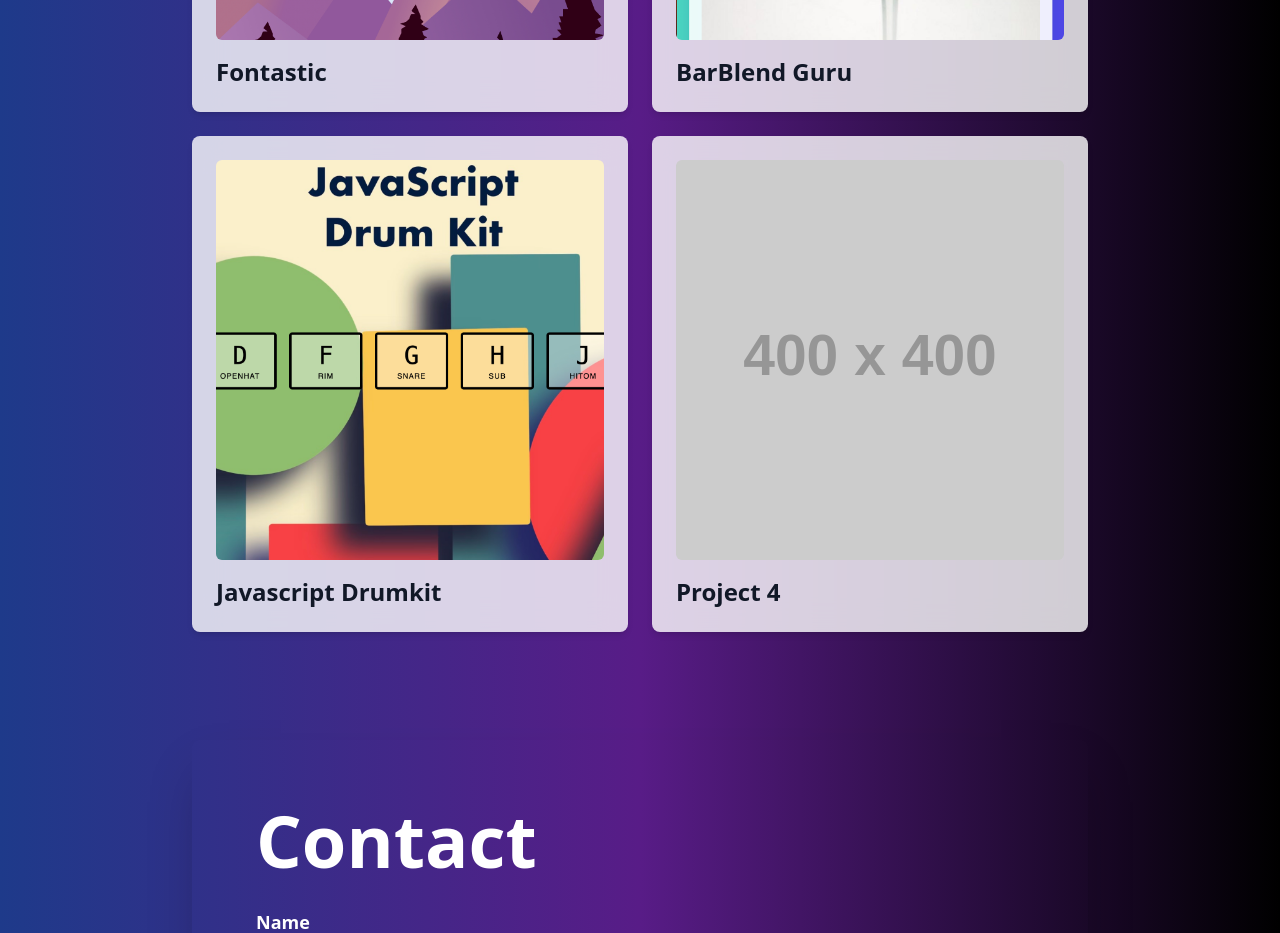
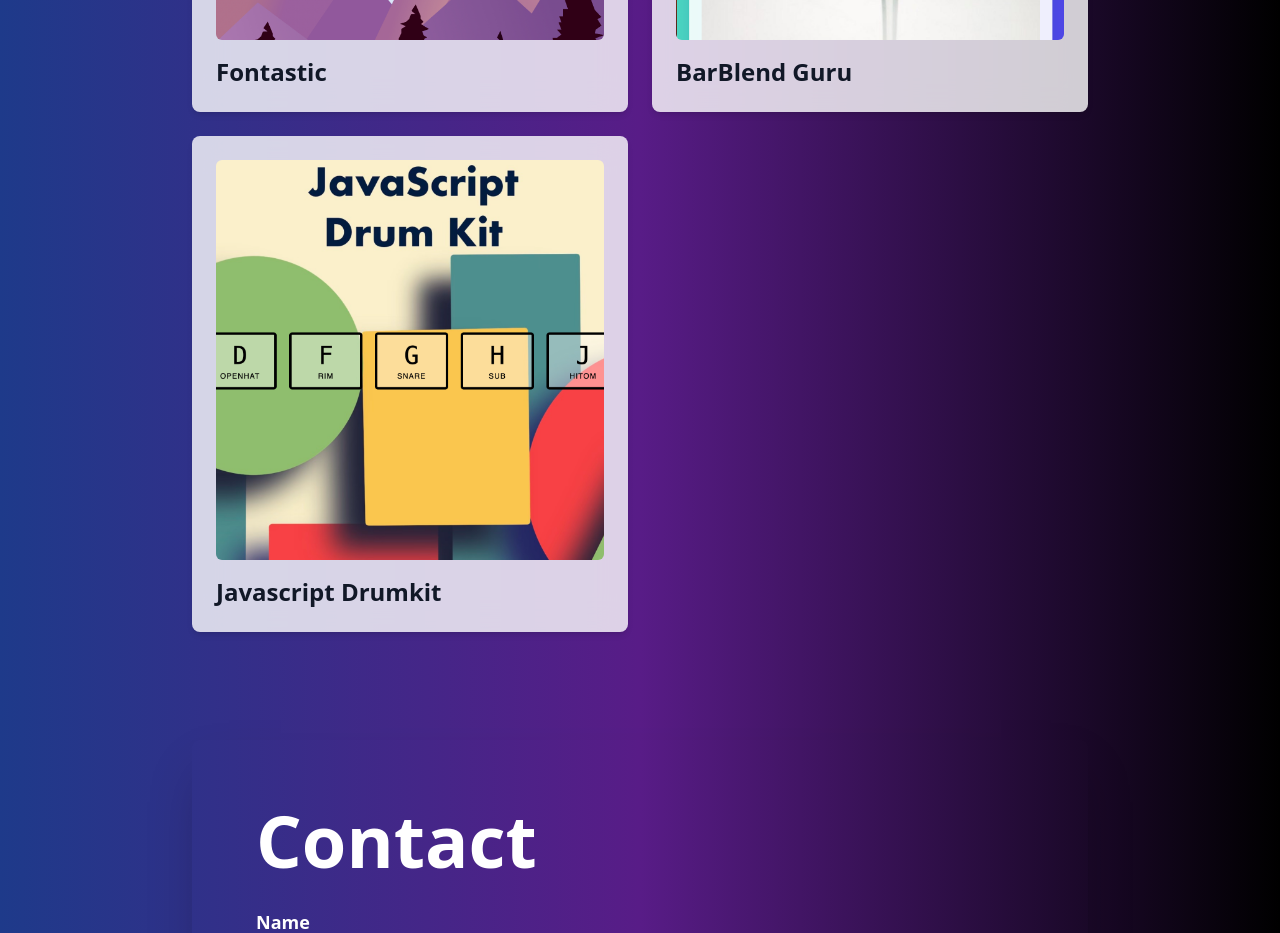
Before and after one commit to mriansabado/ians-portfolio-site, a React (Create React App) app: page / in a window 1280 px wide. Shown: the part 1920-2853 px from the top of the page. Built offline with nearby package versions, Linux system fonts and the light colour scheme; a web font is replaced by a local one.

Commit message:
removed blank project | updated cards to show stack details

```diff
--- a/src/Projects.js
+++ b/src/Projects.js
@@ -4,19 +4,25 @@ import Fontastic from './assets/fontastic-image.png';
 import JSDrumkit from './assets/JS-Drumkit.png';
 
 const projects = [
-  { title: 'Fontastic', description: 'Input text and have it appear on your screen in full size. Communicate non-verbally to your friends across the room! Stack: React Native | Lottie files', link: '#', image: Fontastic },
-  { title: 'BarBlend Guru', description: 'Lookup cocktail recipes and get drink suggestions by utilizing this web app. Stack: Next JS | Tailwind CSS | Rest API', link: 'https://main.d2e1ldx3lbiju.amplifyapp.com/', image: BarblendImage },
-  { title: 'Javascript Drumkit', description: 'Use your computer keyboard as a drumkit', link: 'https://mriansabado.github.io/javaScript-drumkit/', image: JSDrumkit },
-  { title: 'Project 4', description: 'Description for project 4', link: '#', image: 'https://via.placeholder.com/400' },
+  {
+    title: 'Fontastic', description: 'Input text and have it appear on your screen in full size. Communicate non-verbally to your friends across the room!', stack: 'React Native | Tailwind CSS | Expo | Lottie files', link: '#', image: Fontastic
+  },
+  {
+    title: 'BarBlend Guru', description: 'Lookup cocktail recipes and get drink suggestions by utilizing this web app.', stack: 'React | Next JS | Tailwind CSS | Rest API | AWS Cloud Services', link: 'https://main.d2e1ldx3lbiju.amplifyapp.com/', image: BarblendImage
+  },
+  {
+    title: 'Javascript Drumkit', description: 'Use your computer keyboard as a drumkit', stack: 'JavaScript, HTML, CSS', link: 'https://mriansabado.github.io/javaScript-drumkit/', image: JSDrumkit
+  }
 ];
 
-const ProjectCard = ({ title, description, link, image }) => (
+const ProjectCard = ({ title, description, stack, link, image }) => (
   <div className="relative p-6 bg-white bg-opacity-80 backdrop-filter backdrop-blur-lg shadow-md hover:shadow-lg transition-shadow duration-300 rounded-lg transform hover:scale-105 transition-transform duration-300 overflow-hidden">
     <img src={image} alt={title} className="w-full h-auto object-cover rounded-md mb-4" style={{ width: '400px', height: '400px' }} />
     <h2 className="text-2xl font-bold text-gray-900">{title}</h2>
     <div className="absolute inset-0 bg-white bg-opacity-90 p-6 flex flex-col justify-center items-center opacity-0 hover:opacity-100 transition-opacity duration-300">
       <h2 className="text-2xl font-bold mb-2 text-gray-900">{title}</h2>
       <p className="text-gray-700 mb-4">{description}</p>
+      <p className="text-gray-700 mb-4">{stack}</p>
       <a href={link} target="_blank" rel="noopener noreferrer" className="mt-4 text-blue-500 hover:text-blue-700 transition-colors duration-300">Check it out</a>
     </div>
   </div>
@@ -32,6 +38,7 @@ export default function Projects() {
             key={index}
             title={project.title}
             description={project.description}
+            stack={project.stack}
             link={project.link}
             image={project.image}
           />
```
